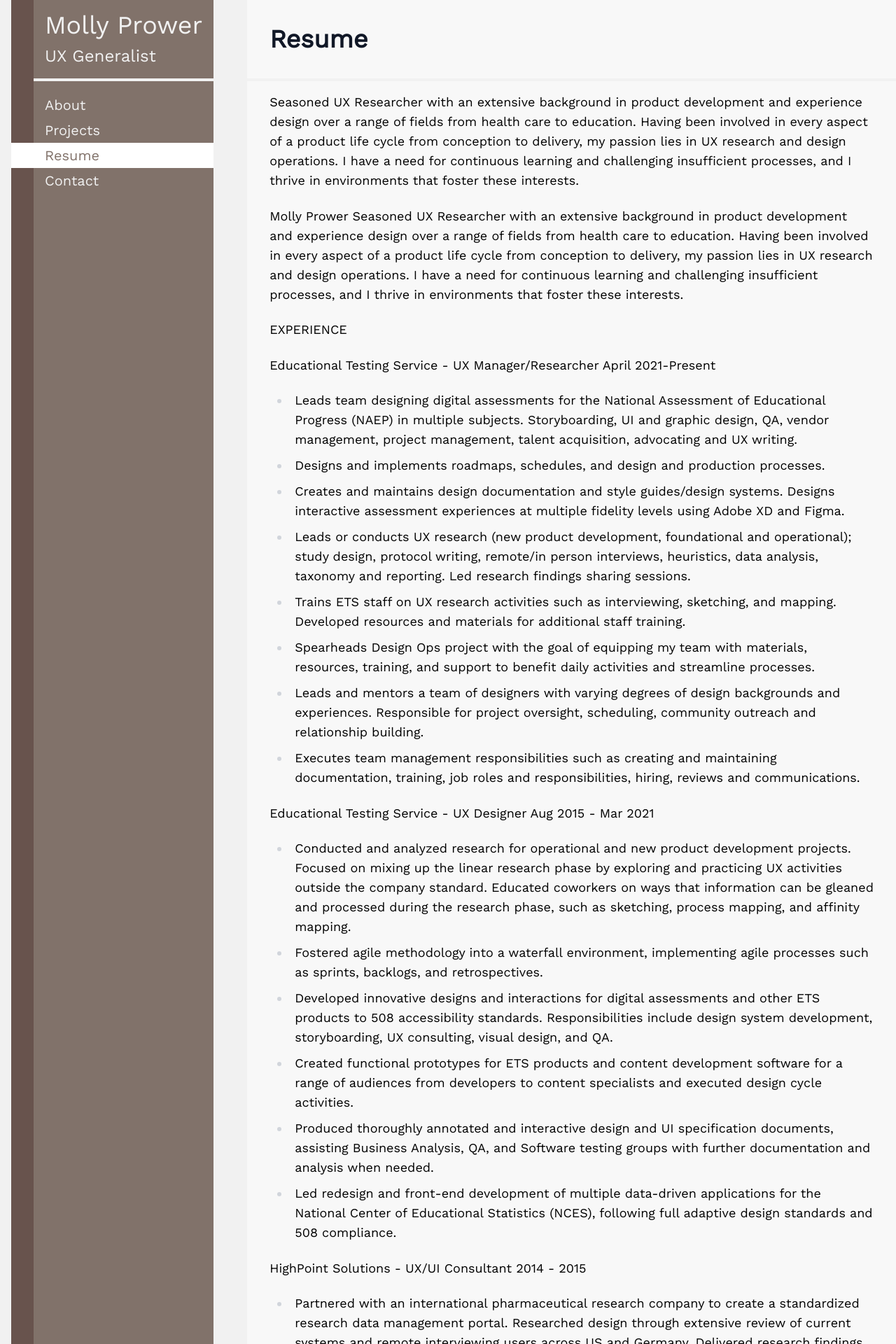
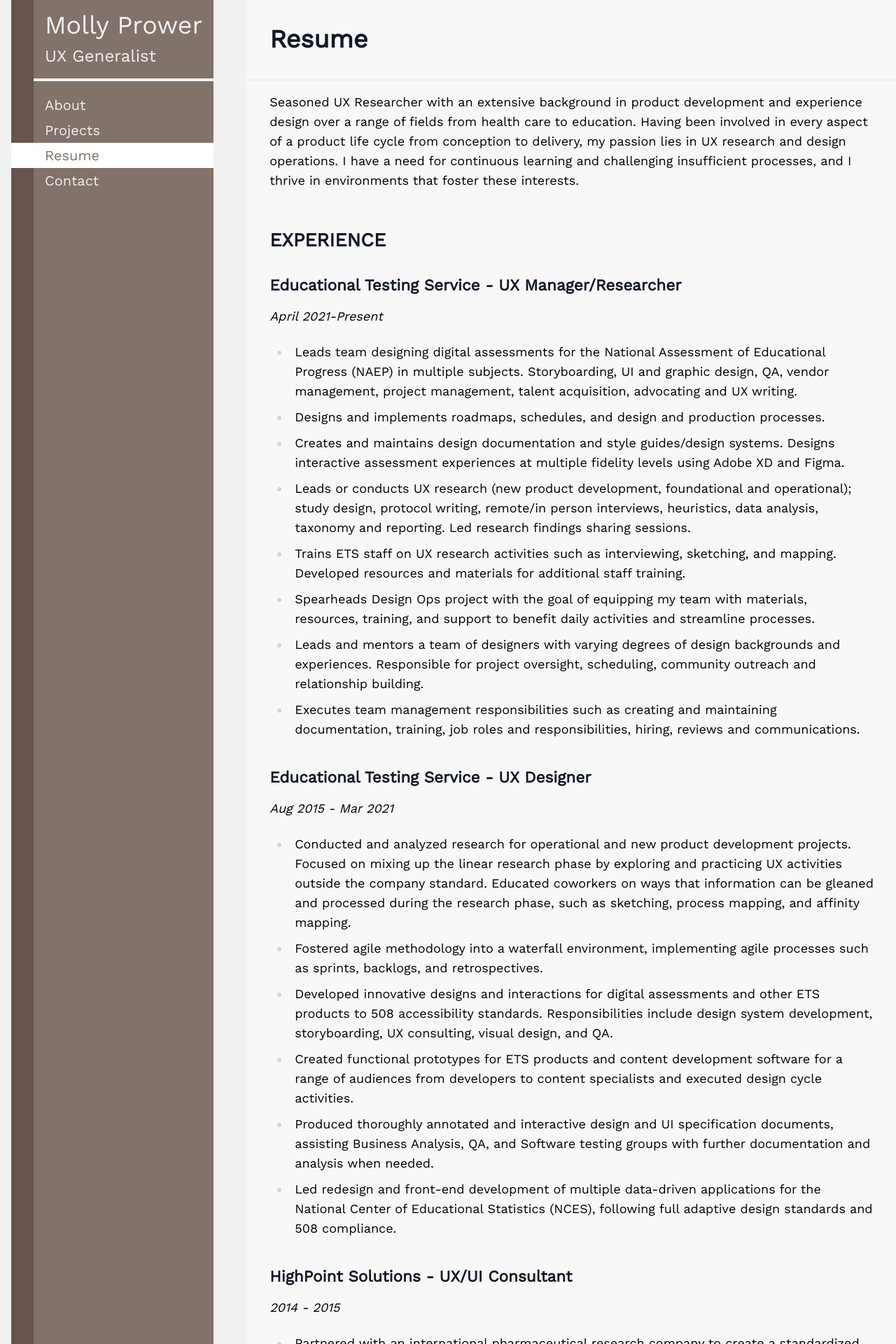
Before and after one commit to mollsprow/portfolio, a Jekyll site: the page built from _tabs/resume.md, in a window 1280 px wide. Shown: the top 1920 px of the page at 70% size. Built offline with Jekyll 4.4.1, drawn with Linux system fonts in a browser that asks for light colours; some of the changed text lies outside the part shown.

Commit message:
content and styles

```diff
--- a/_tabs/resume.md
+++ b/_tabs/resume.md
@@ -6,14 +6,11 @@ order: 3
 
 Seasoned UX Researcher with an extensive background in product development and experience design over a range of fields from health care to education. Having been involved in every aspect of a product life cycle from conception to delivery, my passion lies in UX research and design operations. I have a need for continuous learning and challenging insufficient processes, and I thrive in environments that foster these interests.
 
-Molly Prower
-Seasoned UX Researcher with an extensive background in product development and experience design over a range of fields from health care to education. Having been involved in every aspect of a product life cycle from conception to delivery, my passion lies in UX research and design operations. I have a need for continuous learning and challenging insufficient processes, and I thrive in environments that foster these interests.
 
+<h2>EXPERIENCE</h2>
 
-EXPERIENCE
-
-Educational Testing Service - UX Manager/Researcher
-April 2021-Present
+<h3>Educational Testing Service - UX Manager/Researcher</h3>
+<i>April 2021-Present</i>
 - Leads team designing digital assessments for the National Assessment of Educational Progress (NAEP) in multiple subjects. Storyboarding, UI and graphic design, QA, vendor management, project management, talent acquisition, advocating and UX writing.
 - Designs and implements roadmaps, schedules, and design  and production processes.
 - Creates and maintains design documentation and style guides/design systems. Designs interactive assessment experiences at multiple fidelity levels using Adobe XD and Figma.
@@ -23,8 +20,8 @@ April 2021-Present
 - Leads and mentors a team of designers with varying degrees of design backgrounds and experiences. Responsible for project oversight, scheduling, community outreach and relationship building.
 - Executes team management responsibilities such as creating and maintaining documentation, training, job roles and responsibilities, hiring, reviews and communications.
 
-Educational Testing Service - UX Designer
-Aug 2015 - Mar 2021
+<h3>Educational Testing Service - UX Designer</h3>
+<i>Aug 2015 - Mar 2021</i>
 - Conducted and analyzed research for operational and new product development projects. Focused on mixing up the linear research phase by exploring and practicing UX activities outside the company standard. Educated coworkers on ways that information can be gleaned and processed during the research phase, such as sketching, process mapping, and affinity mapping.
 - Fostered agile methodology into a waterfall environment, implementing agile processes such as sprints, backlogs, and retrospectives.
 - Developed innovative designs and interactions for digital assessments and other ETS products to 508 accessibility standards. Responsibilities include design system development, storyboarding, UX consulting, visual design, and QA.
@@ -32,25 +29,25 @@ Aug 2015 - Mar 2021
 - Produced thoroughly annotated and interactive design and UI specification documents, assisting Business Analysis, QA, and Software testing groups with further documentation and analysis when needed.
 - Led redesign and front-end development of multiple data-driven applications for the National Center of Educational Statistics (NCES), following full adaptive design standards and 508 compliance.
 
-HighPoint Solutions - UX/UI Consultant
-2014 - 2015
+<h3>HighPoint Solutions - UX/UI Consultant</h3>
+<i>2014 - 2015</i>
 - Partnered with an international pharmaceutical research company to create a standardized research data management portal. Researched design through extensive review of current systems and remote interviewing users across US and Germany. Delivered research findings and extensive interactive wireframes.
 - Designed interactive prototype, front-end code model, and style guide for an iPad app used to support multiple arms of a national pharmaceutical sales force.
 
-JBS - Front End Developer/UI Designer
-2012 - 2015
+<h3>JBS - Front End Developer/UI Designer</h3>
+<i>2012 - 2015</i>
 - Led UX, UI and front-end development on an enterprise-level resource time and billing web application.
 - Supported and developed responsive eCommerce solutions including wireframing, UI design, QA. Completely overhauled several out-of-date websites and updated the front end.
 - Designed a proprietary eCommerce product suite directing creative asset development and front-end architecture. Facilitated discussions and provided solutions to improve the application, resulting in a company-wide effort to overhaul the product, reducing long term cost.
 
-Dow Jones - Front End Developer/UI Designer
-2019 - 2012
+<h3>Dow Jones - Front End Developer/UI Designer</h3>
+<i>2019 - 2012</i>
 - Created a front-end developer position, responsible for hiring, mentoring and supporting the role.
 - Developed high-exposure prototypes and proof-of-concepts for desktop applications and websites using HTML, CSS and jQuery.
 - Collaborated with cross-functional teams of designers and  developers across Dow Jones and The Wall Street Journal.
 - Recognized for efforts by receiving an internal “ESPY” award for contributions to the area.
 
-EDUCATION
+<h2>EDUCATION</h2>
 
 Temple University
 Philadelphia PA
@@ -73,7 +72,7 @@ Written and oral communication
 Cross-functional collaboration
 Agile/Scrum
 
-SOFTWARE
+<h3>Software</h3>
 Adobe Suite
 Figma
 Miro/Mural/Google whiteboard
@@ -81,7 +80,7 @@ PowerPoint
 Axure
 LucidChart
 
-FAVORITE RESEARCH TOPICS
+<h3>Favorite Research Topics</h3>
 ASL/Deaf and Hard of Hearing Assessments
 Map/GIS design, accessibility, and UI
 Digital toolkits for Math assessments
--- a/static/css/toolazytolearn.css
+++ b/static/css/toolazytolearn.css
@@ -1,9 +1,11 @@
 body {font-family: 'Work Sans', sans-serif;}
 .container, .content {background-color:#f8f8f8;}
 
-.case-container {border-radius:8px; border:1px solid #a6a6a6; background-color: beige; padding:.5rem }
-.case-container h3 {font-family: itim; font-weight:bold; text-align: center;}
+.case-container {border-radius:8px; border:1px solid #a6a6a6; background-color: #f1f1f1; padding:.75rem }
+.case-container h3 {font-family: itim; font-weight:bold; text-align: center; margin-top:0}
 .case-container ul, .case-container li {padding:0; margin:0; list-style-type: none; text-align:center;}
-.case-container li {border-right:1px solid #a6a6a6; padding-right:3px; margin-right:3px;}
+.case-container li {border-right:1px solid #a6a6a6; padding-right:8px; margin-right:3px; display:inline-block; position:relative; top:-10px;}
 .case-container li:last-child {border-right:0; padding:0; margin:0;}
-.case-container a {font-weight:500; text-align:center; display:block; margin-top:10px;}
+.case-container a, .case-container span {font-weight:500; text-align:center; display:block; margin-top:10px;font-family: itim; font-weight:bold; }
+
+.mollyimage {float:right; display:block; margin-left:10px; margin-bottom:20px;}
```
Also changed, not shown: other parts of _tabs/resume.md (+3 -1 lines), index.md (+1 -1 lines), static/img/Molly-dino.png (added).
